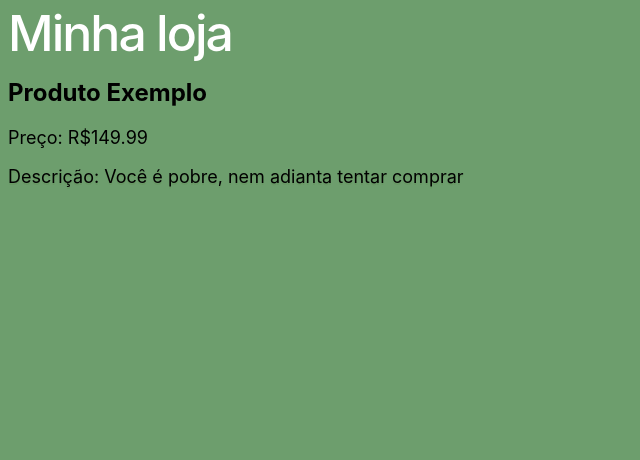
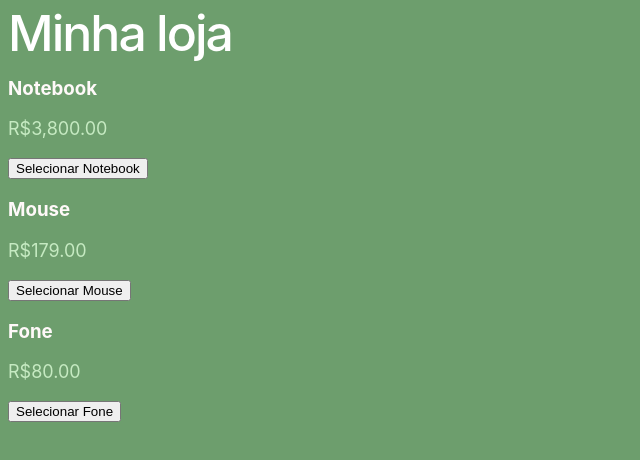
Before and after one commit to KaahBri/meu-primeiro-app, an Angular app: page / in a window 1280 px wide. Shown: the top 460 px of the page, without its empty margins (0-640 px from the left). Built offline with nearby package versions, Linux system fonts and the light colour scheme.

Commit message:
FIM DE AULA _ CONTROLANDO O FLUXO DA MINHA MENTE - 05.08

```diff
--- a/src/app/app.html
+++ b/src/app/app.html
@@ -1,4 +1,4 @@
 <h1>Minha loja</h1>
-<app-produto>
+<app-lista-produtos>
 
-</app-produto>
+</app-lista-produtos>
--- a/src/app/app.ts
+++ b/src/app/app.ts
@@ -1,10 +1,9 @@
 import { Component, signal } from '@angular/core';
-import { RouterOutlet } from '@angular/router';
-import { Produto } from './components/produto/produto';
+import { ListaProdutos } from './components/lista-produtos/lista-produtos';
 
 @Component({
   selector: 'app-root',
-  imports: [Produto],
+  imports: [ListaProdutos],
   templateUrl: './app.html',
   styleUrl: './app.css'
 })
--- /dev/null
+++ b/src/app/components/lista-produtos/lista-produtos.html
@@ -0,0 +1,8 @@
+
+@for (item of produtos; track item.nome) {
+  <app-produto
+    [nome]="item.nome"
+    [preco]="item.preco"
+    (produtoSelecionado)="exibirProduto($event)"
+  ></app-produto>
+}
--- /dev/null
+++ b/src/app/components/lista-produtos/lista-produtos.ts
@@ -0,0 +1,22 @@
+import { Component } from '@angular/core';
+import { Produto } from '../produto/produto';
+
+@Component({
+  selector: 'app-lista-produtos',
+  imports: [Produto],
+  templateUrl: './lista-produtos.html',
+  styleUrl: './lista-produtos.css',
+})
+export class ListaProdutos {
+  produtos = [
+    { nome: 'Notebook', preco: 3800 },
+    { nome: 'Mouse', preco: 179 },
+    { nome: 'Fone', preco: 80 },
+
+  ];
+
+  exibirProduto(nome: string) {
+    console.log('Produto selecionado:', nome);
+    // Aqui você pode atualizar o estado, abrir modal, etc.
+  }
+}
--- a/src/app/components/produto/produto.html
+++ b/src/app/components/produto/produto.html
@@ -1,23 +1,60 @@
+<style>
+  p {
+    font-size: 18px;
+    color: rgb(198, 234, 194);
+  }
 
-<style>
+  h2 {
+    color: white;
+  }
 
-    p{
-        font-size: 18px;
-    }
+  h3{
+    color: rgb(255, 249, 249);
+  }
 
-    .pobre{
-        color: rgb(0, 0, 0);
-        text-shadow: rgba(99, 146, 87, 0.4) 0 2px ;
+  .oi{
+    color: white;
+  }
 
-    }
+  .oioi{
+    color: white;
+  }
 </style>
 
-<div class="produto">
 
-    <h2>{{ nome }}</h2>
-    <p>Preço: R${{ preco }}</p>
-    <p class="pobre">Descrição: {{ descricao }}</p>
+<div class="produto-card">
+  <h3>{{ nome }}</h3>
+  <p>{{ preco | currency: 'BRL' }}</p>
+
+  <button (click)="selecionarProduto()">Selecionar {{ nome }}</button> <!--Adicionou essa linha aqui-->
+</div>
 
 
 
-</div>
+
+
+
+<!--
+==============================================================
+                Aprendi ontem e hj - 04,05.08/2026
+==============================================================
+<div class="produto">
+  <h2>{{ nome | uppercase }}</h2>
+
+
+  @if (mostrarPreco) {
+   <p>Preço: {{ preco | currency:'USD' }}</p>
+  }
+ <P class="oi"> --------------------Conhecendo o a logica do for--------------------------</P>
+  @for (item of produtos; track item) {
+    <div>
+      <h3>{{ item.nome | uppercase }}</h3>
+      <p>Preco: {{ item.preco | precoFormatado }}</p>
+    </div>
+  }
+
+  ==============================================================
+                Aprendi ontem e hj - 04,05.08/2026
+  ==============================================================
+
+  -->
--- a/src/app/components/produto/produto.ts
+++ b/src/app/components/produto/produto.ts
@@ -1,14 +1,60 @@
-import { Component } from '@angular/core';
+import { Component, Input, Output, EventEmitter } from '@angular/core';
+import { CurrencyPipe, UpperCasePipe } from '@angular/common';
+import { PrecoFormatadoPipe } from '../../pipes/preco-formatado-pipe';
+
+
 
 @Component({
   selector: 'app-produto',
-  imports: [],
+  imports: [CurrencyPipe, UpperCasePipe, PrecoFormatadoPipe],
   templateUrl: './produto.html',
   styleUrl: './produto.css',
 })
 export class Produto {
- nome = 'Produto Exemplo';
- preco = 149.99;
- descricao = 'Você é pobre, nem adianta tentar comprar';
 
+  @Input() nome: string = '';
+  @Input() preco: number = 0;
+  @Output() produtoSelecionado = new EventEmitter<string>();
+
+  selecionarProduto() {
+    this.produtoSelecionado.emit(this.nome);
+  }
+
+
+//=================================================
+//              Aprendi no dia 04.08
+//=================================================
+
+
+//  nome = 'Produto Exemplo';
+//  preco = 149.99;
+
+
+
+//=================================================
+//              Aprendi no dia 04.08
+//=================================================
+
+
+
+//=================================================
+//              Aprendi no dia 05.08
+//=================================================
+//  mostrarPreco = true;
+
+
+
+
+//  produtos = [
+//   { nome: 'Monitor', preco: 1500 },
+//   { nome: 'Mouse',    preco: 150  },
+//   { nome: 'Teclado',  preco: 250  },
+//   {nome: 'Caixa de Som', preco: 90}
+// ];
+
+
+
+//=================================================
+//              Aprendi no dia 05.08
+//=================================================
 }
--- /dev/null
+++ b/src/app/pipes/preco-formatado-pipe.ts
@@ -0,0 +1,11 @@
+import { Pipe, PipeTransform } from '@angular/core';
+
+@Pipe({
+  name: 'precoFormatado',
+})
+export class PrecoFormatadoPipe implements PipeTransform {
+  transform(valor: number): string {
+    return 'Ж' + valor.toFixed(2);
+  }
+
+}
```
Also changed, not shown: src/app/components/lista-produtos/lista-produtos.css (added), 2 other files (tests, documents, lock files or other folders).
